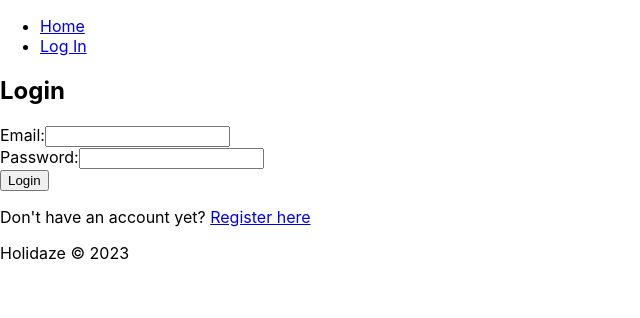
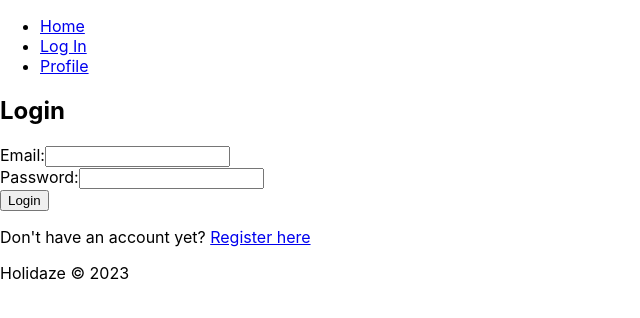
Before and after one commit to MaritaMalvinsdatter/holidaze-exam-two, a React (Create React App) app: page /login in a window 1280 px wide. Shown: the top 318 px of the page, without its empty margins (0-640 px from the left). Built offline with nearby package versions, Linux system fonts and the light colour scheme.

Commit message:
link to profile page

```diff
--- a/src/App.js
+++ b/src/App.js
@@ -6,6 +6,7 @@
 import Home from '../src/jsx/pages/Home.jsx';
 import LoginForm from '../src/jsx/pages/Login.jsx';
 import RegisterForm from '../src/jsx/pages/Register.jsx';
+import ProfilePage from '../src/jsx/pages/Profile.jsx';
 
 function App() {
   return (
@@ -14,6 +15,7 @@
         <Route path="/" element={<Layout />}>
           <Route index element={<Home />} />
           <Route path="login" element={<LoginForm />} />
+          <Route path="profile" element={<ProfilePage />} />
           <Route path="register" element={<RegisterForm />} />
         </Route>
       </Routes>
--- a/src/jsx/components/Nav.jsx
+++ b/src/jsx/components/Nav.jsx
@@ -8,6 +8,7 @@
       <ul>
         <li><Link to="/">Home</Link></li>
         <li><Link to="/login">Log In</Link></li>
+        <li><Link to="/profile">Profile</Link></li>
         {/* <li><Link to="/contact">Contact</Link></li> */}
       </ul>
     </nav>
```
